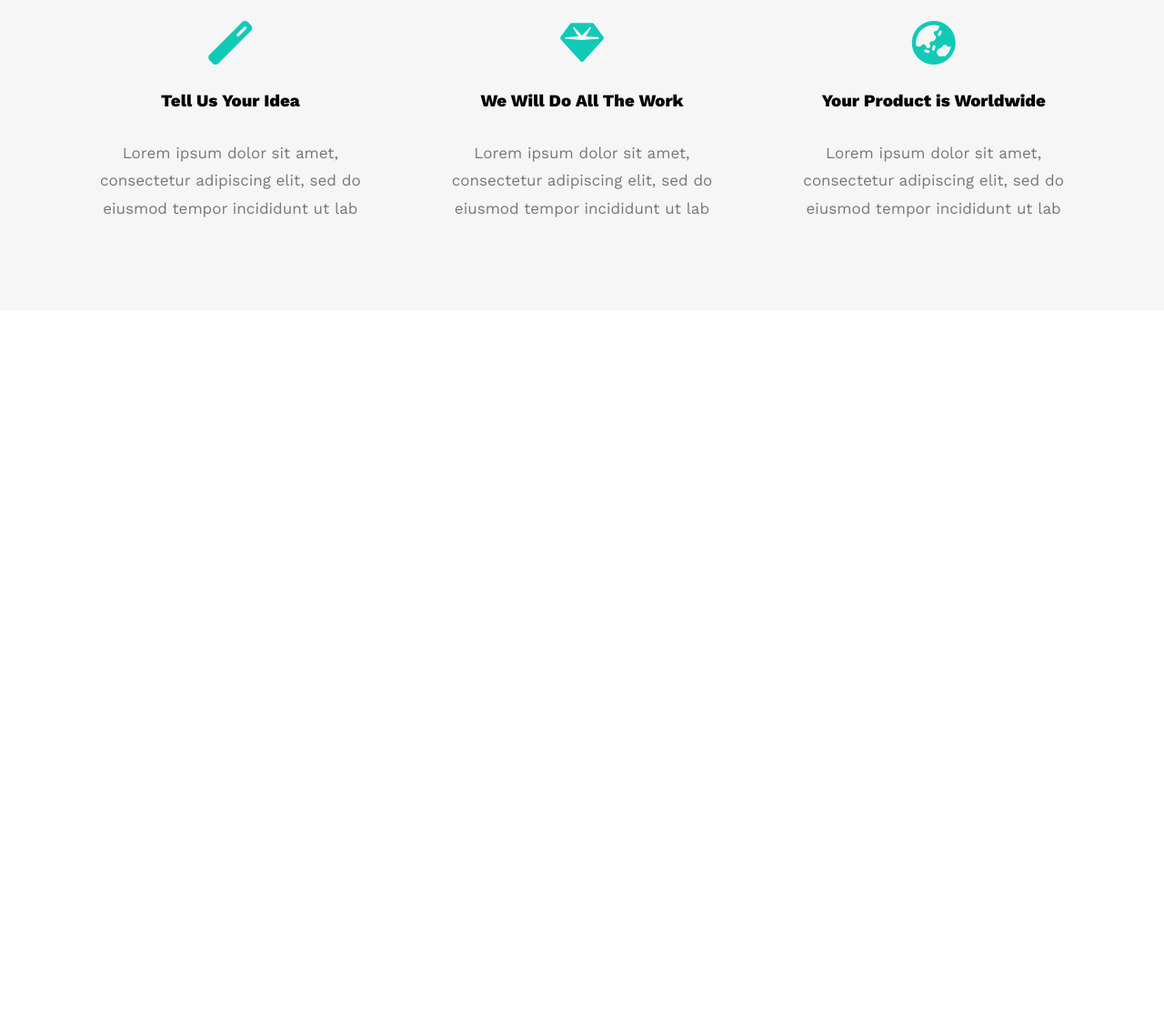
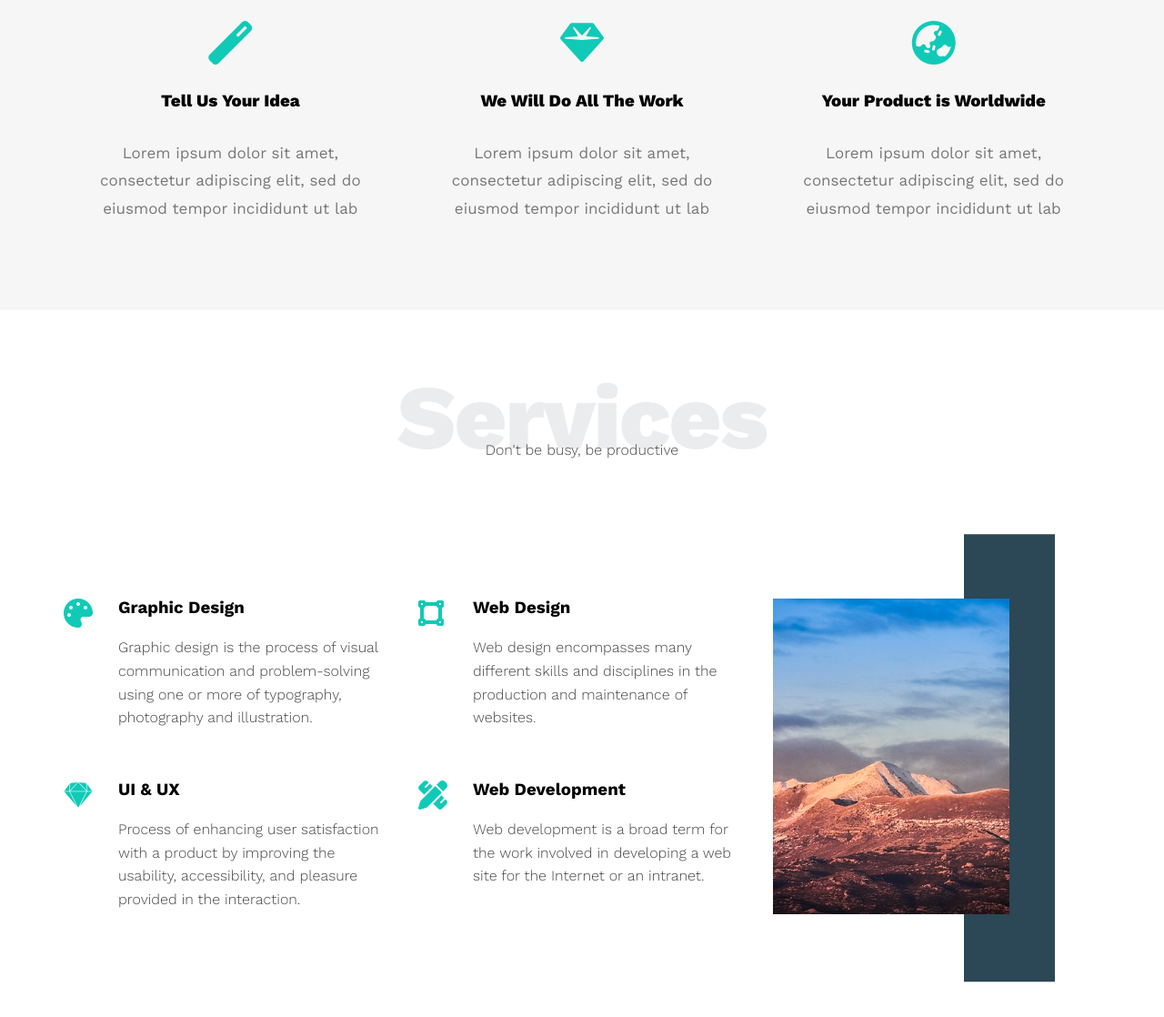
Before and after one commit to Abdallah-Medhat75/Leon_Template, a plain HTML site: page index.html in a window 1280 px wide. Shown: the part 857-1975 px from the top of the page at 91% size. Before the commit the page ends 1198 px from the top, so only its background shows below. Drawn offline with nearby package versions, Linux system fonts and the light colour scheme.

Commit message:
Added Services Section

```diff
--- a/css/leon.css
+++ b/css/leon.css
@@ -1,6 +1,7 @@
 /* Start Variables */
 :root {
     --mainColor: #10cab7;
+    --secondaryColor: #2c4755;
 }
 /* End Variables */
 /* Start Global Rules */
@@ -37,6 +38,32 @@ body {
     }
 }
 /* End Global Rules */
+/* Start Compnents */
+.special-heading {
+    font-size: 100px;
+    text-align: center;
+    color: #ebeced;
+    margin: 0;
+    font-weight: 800;
+    letter-spacing: -2px;
+}
+.special-heading + p {
+    color: #797979;
+    transform: translateY(-50px);
+    font-size: 20px;
+    text-align: center;
+}
+@media (max-width: 767px)
+{
+    .special-heading {
+        font-size: 60px;
+    }
+    .special-heading + p {
+        transform: translateY(-40px);
+        font-size: 16px;
+    }
+}
+/* End Compnents */
 /* Start Header */
 header {
     padding: 20px;
@@ -168,3 +195,69 @@ header .links ul li a:hover {
     font-size: 17px;
 }
 /* End Features */
+/* Start Services */
+.services {
+    padding-top: 60px;
+    padding-bottom: 60px;
+}
+.services .services-content {
+    margin-top: 100px;
+    display: grid;
+    grid-template-columns: repeat(auto-fill, minmax(300px, 1fr));
+    gap: 30px;
+}
+.services .srv {
+    display: flex;
+    margin-bottom: 40px;
+}
+@media  (max-width: 767px) {
+    .services .srv {
+        flex-direction: column;
+        text-align: center;
+    }
+}
+.services i {
+    color: var(--mainColor);
+    flex-basis: 60px;
+}
+
+.services .services-content .srv .text {
+    flex: 1;
+}
+.services h3 {
+    margin: 0 0 20px;
+}
+.services p {
+    color: #444;
+    font-weight: 300;
+    line-height: 1.6;
+    font-size: 16px;
+}
+.services .services-content .image {
+    width: 260px;
+    text-align: center;
+    position: relative;
+    /* z-index: 1; */
+}
+.services .services-content .image::before {
+    content: "";
+    color: white;
+    background-color: var(--secondaryColor);
+    height: 140%;
+    width: 100px;
+    position: absolute;
+    right: -50px;
+    top: 50%;
+    transform: translateY(-50%);
+    z-index: -1;
+}
+.services .services-content .image img {
+    width: 100%;
+    z-index: 1;
+}
+@media (max-width: 1199px) {
+    .image-column {
+        display: none;
+    }
+}
+/* End Services */
--- a/index.html
+++ b/index.html
@@ -66,6 +66,64 @@
             </div>
         </div>
         <!-- End Features Section -->
+        <!-- Start Services -->
+        <div class="services">
+            <div class="container">
+                <h2 class="special-heading">Services</h2>
+                <p>Don't be busy, be productive</p>
+                <div class="services-content">
+                    <div class="col">
+                        <!-- Start Service -->
+                        <div class="srv">
+                            <i class="fas fa-palette fa-2x"></i>
+                            <div class="text">
+                                <h3>Graphic Design</h3>
+                                <p>
+                                    Graphic design is the process of visual communication and problem-solving using one or more of
+                                    typography, photography and illustration.
+                                </p>
+                            </div>
+                        </div>
+                        <!-- End Service -->
+                        <div class="srv">
+                            <i class="fa-brands fa-sketch fa-2x"></i>
+                            <div class="text">
+                                <h3>UI & UX</h3>
+                                <p>
+                                    Process of enhancing user satisfaction with a product by improving the usability, accessibility, and pleasure provided in the interaction.
+                                </p>
+                            </div>
+                        </div>
+                    </div>
+                    <div class="col">
+                        <div class="srv">
+                            <i class="fa-solid fa-vector-square fa-2x"></i>
+                            <div class="text">
+                                <h3>Web Design</h3>
+                                <p>
+                                    Web design encompasses many different skills and disciplines in the production and maintenance of websites.
+                                </p>
+                            </div>
+                        </div>
+                        <div class="srv">
+                            <i class="fa-solid fa-pen-ruler fa-2x"></i>
+                            <div class="text">
+                                <h3>Web Development</h3>
+                                <p>
+                                    Web development is a broad term for the work involved in developing a web site for the Internet or an intranet.
+                                </p>
+                            </div>
+                        </div>
+                    </div>
+                    <div class="col">
+                            <div class="image image-column">
+                                <img src="imgs/services.jpg" alt="">
+                            </div>
+                    </div>
+                </div>
+            </div>
+        </div>
+        <!-- End Services -->
         <script src="https://kit.fontawesome.com/ed80b4c56c.js" crossorigin="anonymous"></script>
     </body>
 </html>
```
Also changed, not shown: imgs/services.jpg (added).
